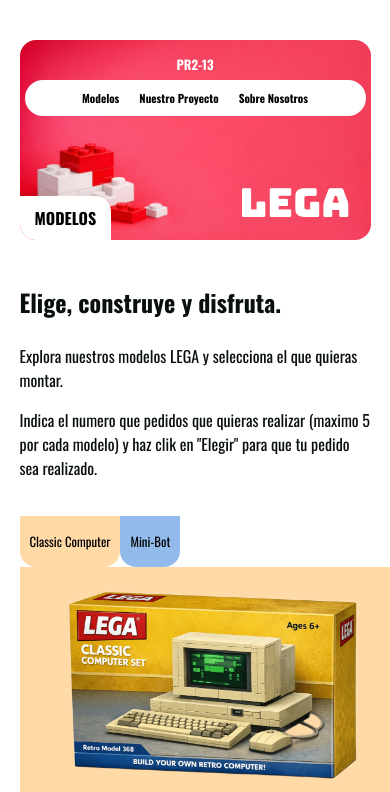
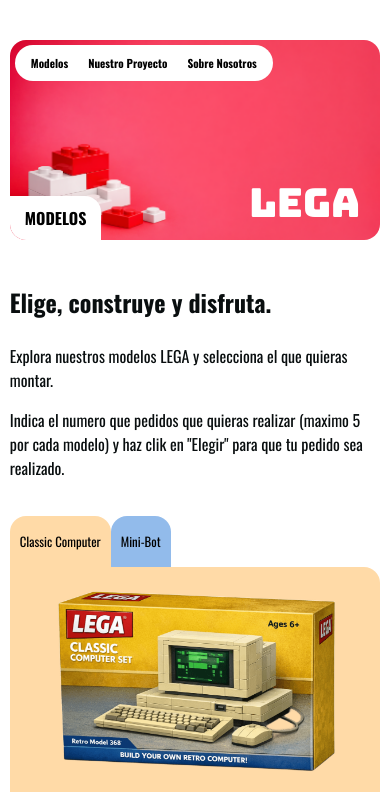
Before and after one commit to Sonia006/Web_PR2, a plain HTML site: page index.html in a window 390 px wide. Shown: the top 792 px of the page. Drawn offline with nearby package versions, Linux system fonts and the light colour scheme; a script that the page names is missing.

Commit message:
Update style.css

```diff
--- a/style.css
+++ b/style.css
@@ -12,7 +12,7 @@ body {
   font-family: "Righteous", sans-serif;
   font-size: 10px;
   margin: 40px auto;
-  width: 90%;
+  width: 95%;
   background-color:#FFFFFF;
   padding-top: 0px;
 }
@@ -230,20 +230,9 @@ input[type="number"] {
   font-weight: bold;
 }
 
-.Boton_atras {
+.contenedor_nuestro_proyecto {
   display: flex;
   flex-direction: column;
-}
-
-.Boton_atras button {
-  background-color: #ff0000;
-  border: none;
-  padding: 10px 20px;
-  font-weight: bold;
-  border-radius: 8px;
-  cursor: pointer;
-  width: 100%;
-  margin: 0px;
 }
 
 #estado {
@@ -279,6 +268,7 @@ button:active {
 }
 
 @media (max-width: 600px) {
+
   .titulo {
     height: 200px;
     overflow: hidden;
@@ -290,8 +280,8 @@ button:active {
 
   .encabezado_botones {
     position: relative;
-    left: auto;
-    top: auto;
+    left: 0;
+    top: 0;
     width: auto;
     border-radius: 50px;
     flex-wrap: wrap;
@@ -305,16 +295,13 @@ button:active {
     top: 5px;
     left: 5px;
     right: 5px;
-    display: flex;
     flex-direction: column;
-    aling-intems: flex-start;
+    align-items: flex-start;
     gap: 6px;
   }
 
   .encabezado_empresa {
-  position: relative;
-  top: auto;
-  left: auto;
+    display: none;
   }
 
   .encabezado_empresa p {
@@ -338,7 +325,9 @@ button:active {
 
   .todos_los_modelos {
     width: 100%;
+    max-width: 100%;
     flex-direction: column;
+    overflow: hidden;
   }
 
   .botones_verticales_modelos {
@@ -352,10 +341,10 @@ button:active {
   .botones_verticales_modelos button {
     padding: 16px 10px;
     font-size: 0.8rem;
-    border-bottom-left-radius: 16px;
-    border-bottom-right-radius: 16px;
-    border-top-left-radius: 0;
-    border-top-right-radius: 0;
+    border-top-left-radius: 16px;
+    border-top-right-radius: 16px;
+    border-bottom-left-radius: 0;
+    border-bottom-right-radius: 0;
   }
 
   .modelo_classic_computer,
@@ -363,6 +352,8 @@ button:active {
     flex-direction: column;
     align-items: center;
     padding: 16px;
+    box-sizing: border-box;
+    width: 100%;
     border-top-left-radius: 0;
     border-top-right-radius: 16px;
     border-bottom-left-radius: 16px;
@@ -374,13 +365,13 @@ button:active {
     width: 90%;
     margin-left: 0;
     margin-bottom: 12px;
-    order: 1; /* imagen primero */
+    order: 1;
   }
 
   .explicacion_modelo {
     width: 90%;
     margin-right: 0;
-    order: 2; /* titulo, explicacion y botones despues */
+    order: 2;
     display: flex;
     flex-direction: column;
     align-items: flex-start;
```
